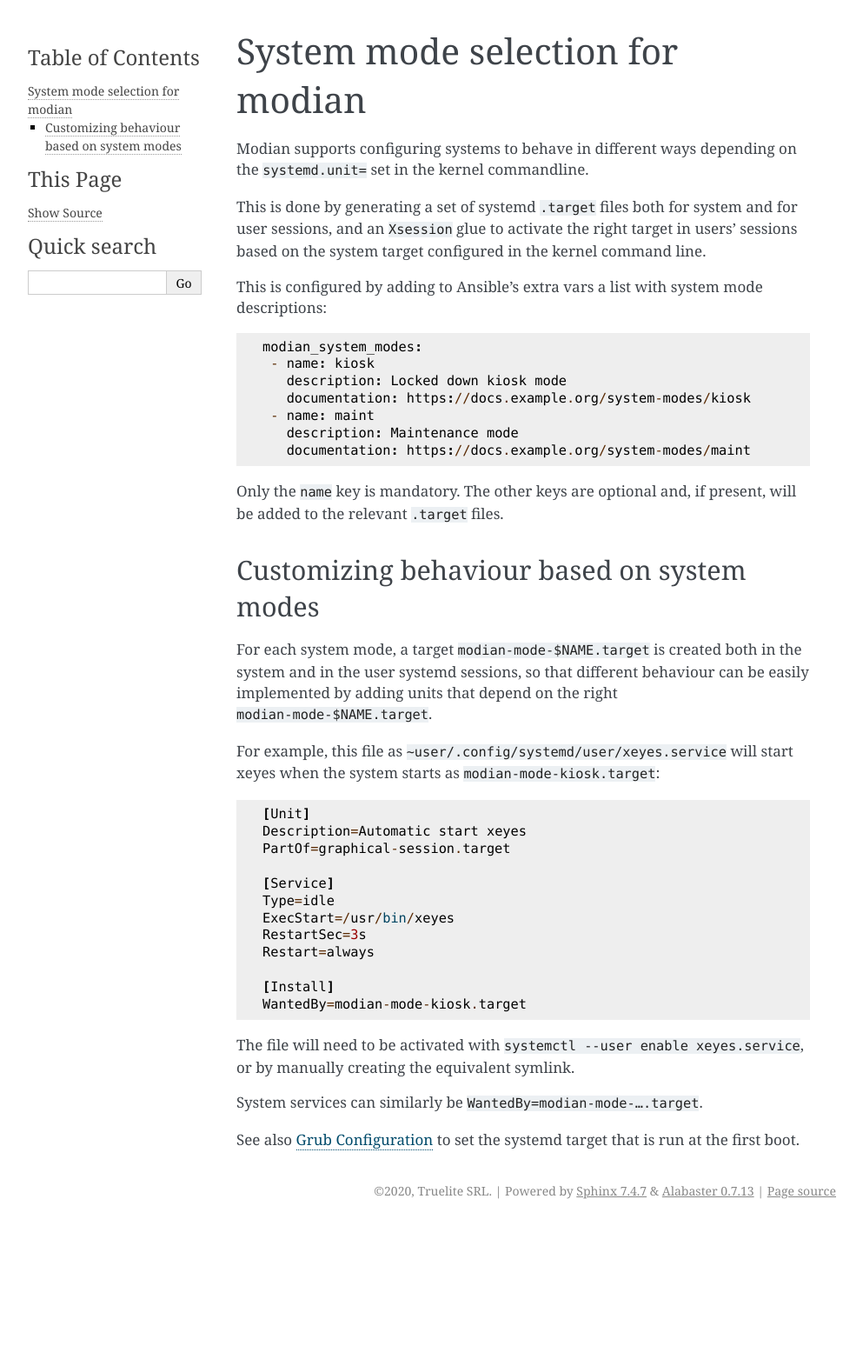
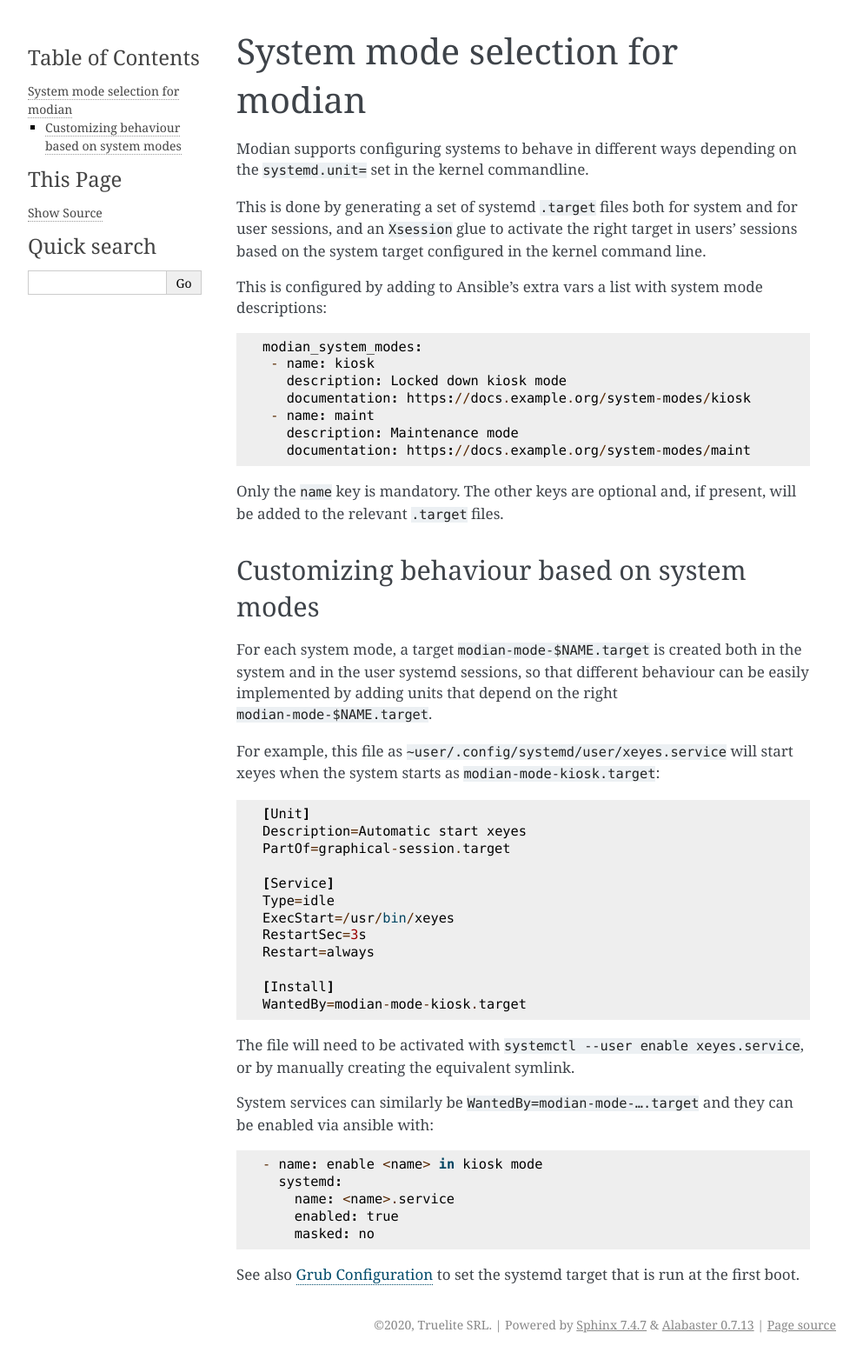
Before and after one commit to Truelite/modian, a Sphinx documentation site: the page built from docs/modian-install/system_modes.rst, in a window 1280 px wide. Shown: the whole page at 87% size, without its empty margins (148-1141 px from the left). Built offline with Sphinx 7.4.7, drawn with Linux system fonts in a browser that asks for light colours; before the commit the page ends 1409 px from its top, so only the background shows below that.

Commit message:
docs for system modes

```diff
--- a/docs/modian-install/system_modes.rst
+++ b/docs/modian-install/system_modes.rst
@@ -51,7 +51,14 @@ start xeyes when the system starts as ``modian-mode-kiosk.target``::
 The file will need to be activated with ``systemctl --user enable
 xeyes.service``, or by manually creating the equivalent symlink.
 
-System services can similarly be ``WantedBy=modian-mode-….target``.
+System services can similarly be ``WantedBy=modian-mode-….target`` and
+they can be enabled via ansible with::
+
+   - name: enable <name> in kiosk mode
+     systemd:
+       name: <name>.service
+       enabled: true
+       masked: no
 
 See also :doc:`grub` to set the systemd target that is run at the
 first boot.
```
